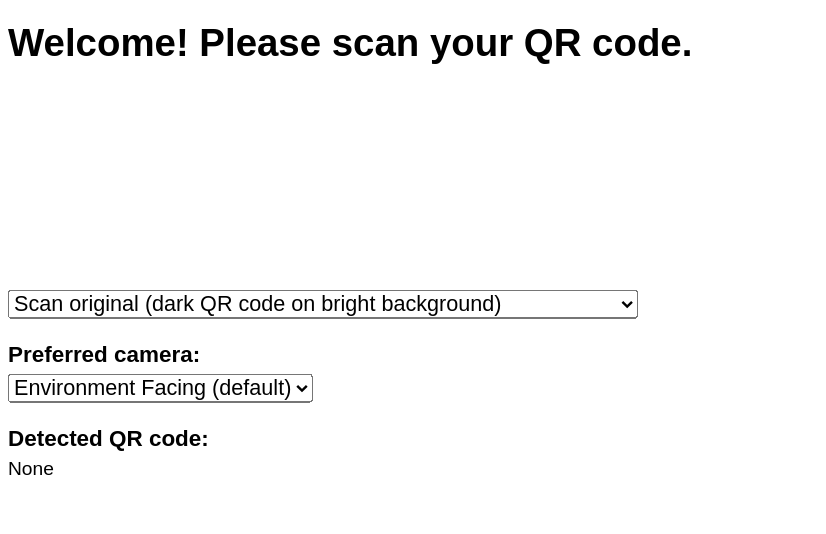
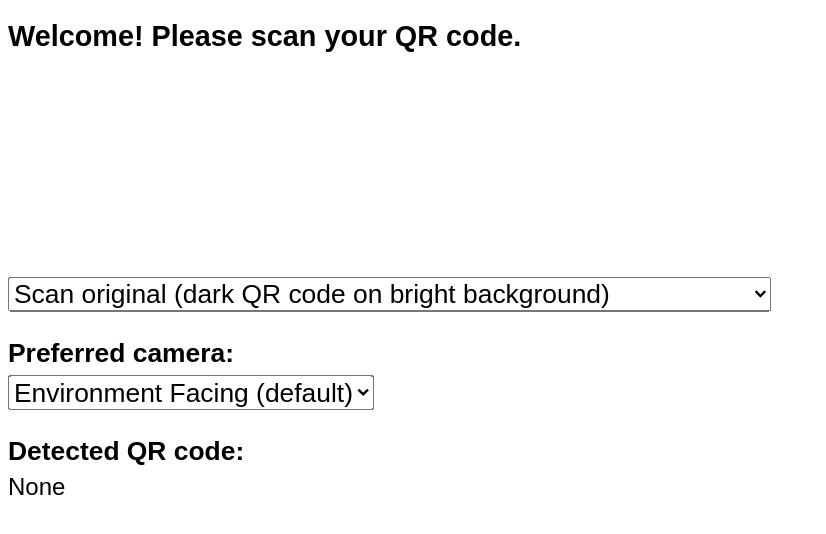
Before and after one commit to jla524/volunteer-hours, a Flask app: page / in a window 1280 px wide; the page is wider, and only the part inside the window is pictured. Shown: the top 534 px of that part, without its empty margins (0-826 px from the left). Run offline with Flask 2, Linux system fonts and the light colour scheme; parts of the project's set-up code (start-up, migrations or seed data) failed here and were passed over; some libraries are stand-ins or nearby versions.

Commit message:
Merge changes from azure branch

```diff
--- a/volunteer_hours/static/css/style.css
+++ b/volunteer_hours/static/css/style.css
@@ -7,21 +7,19 @@ div {
 	margin-bottom: 16px;
 }
 
-h1 {
-	font-family: Arial, Helvetica, sans-serif;
-}
-
 h2 {
 	font-family: Arial, Helvetica, sans-serif;
 }
 
 h3 {
+	font-size: 22px;
 	margin-bottom: 5px;
 	font-family: Arial, Helvetica, sans-serif;
 }
 
 p {
 	margin: 0px;
+	font-size: 20px;
 	font-family: Arial, Helvetica, sans-serif;
 }
 
@@ -30,15 +28,15 @@ label {
 }
 
 select {
-	font-size: 18px;
+	font-size: 22px;
 }
 
 option {
-	font-size: 18px;
+	font-size: 22px;
 	white-space: nowrap;
 }
 
 input {
 	width: 125px;
-	font-size: 18px;
+	font-size: 22px;
 }
--- a/volunteer_hours/templates/action.html
+++ b/volunteer_hours/templates/action.html
@@ -9,7 +9,7 @@
         <form id='sent' action='/sent'>
 			<h2><b>Signed in as {{name}}</b></h2>
             <div>
-				<h3><label for='event'><b>Event to clock in/out for</b></label></h3>
+				<h3><label for='event'>Event to clock in/out for</label></h3>
                 <select id='event' name='event' method='GET' action='/'>
                     {% for event in events %}
                         <option value="{{event}}">{{event}}</option>
--- a/volunteer_hours/templates/index.html
+++ b/volunteer_hours/templates/index.html
@@ -14,7 +14,7 @@
 	   <link rel='stylesheet' type='text/css' href={{url_for('static', filename='css/style.css')}}>
     </head>
     <body>
-        <h1>Welcome! Please scan your QR code.</h1>
+        <h2>Welcome! Please scan your QR code.</h2>
         <div id='video-container'>
             <video id='qr-video'></video>
         </div>
@@ -27,14 +27,14 @@
             <br>
         </div>
         <div>
-			<h3><b>Preferred camera:</b></h3>
+			<h3>Preferred camera:</h3>
             <select id='cam-list'>
                 <option value='environment' selected>Environment Facing (default)</option>
                 <option value='user'>User Facing</option>
             </select>
         </div>
         <div>
-			<h3><b>Detected QR code:</b></h3>
+			<h3>Detected QR code:</h3>
 			<p><span id='cam-qr-result'>None</span></p>
         </div>
         <br>
```
